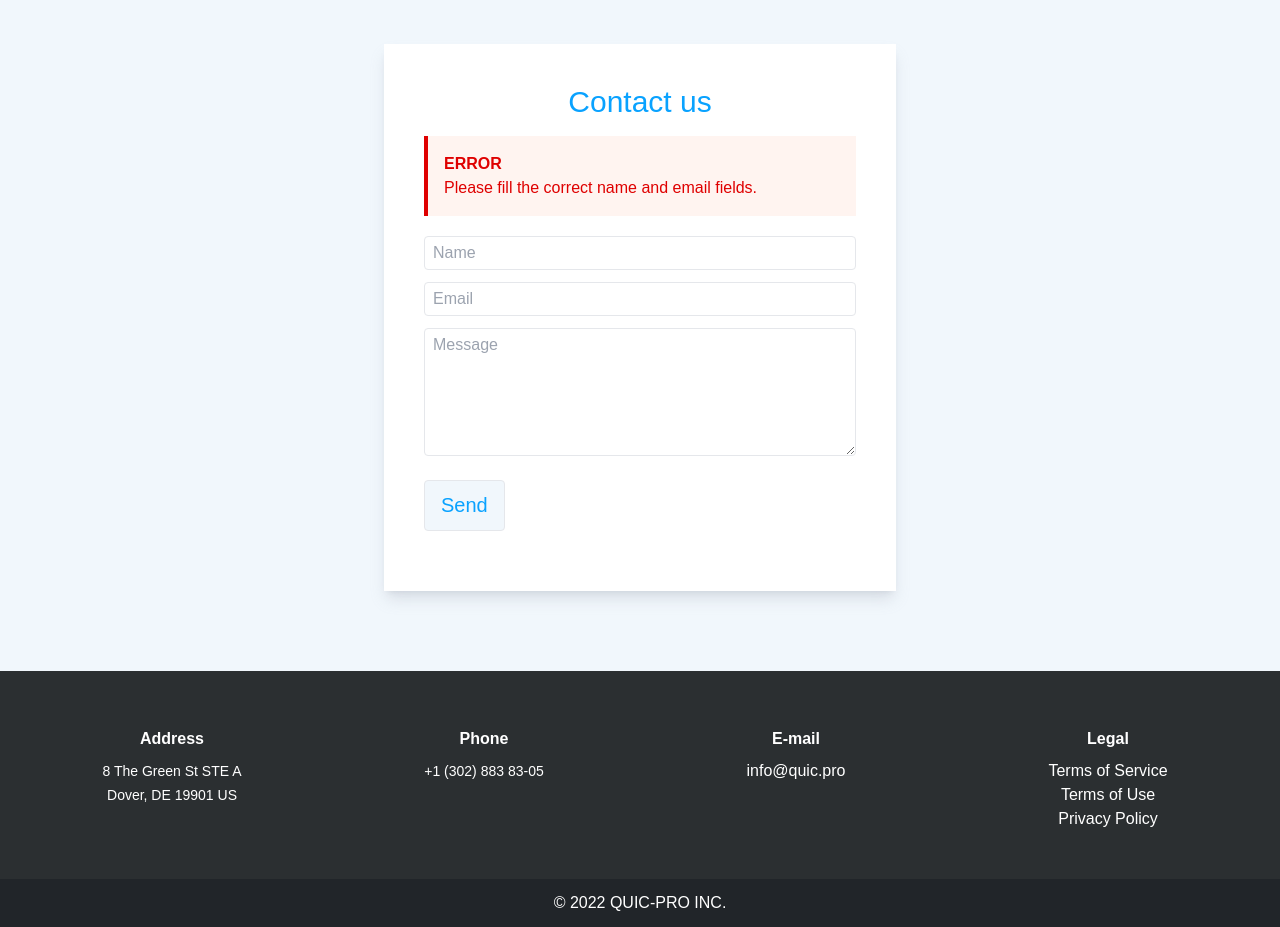
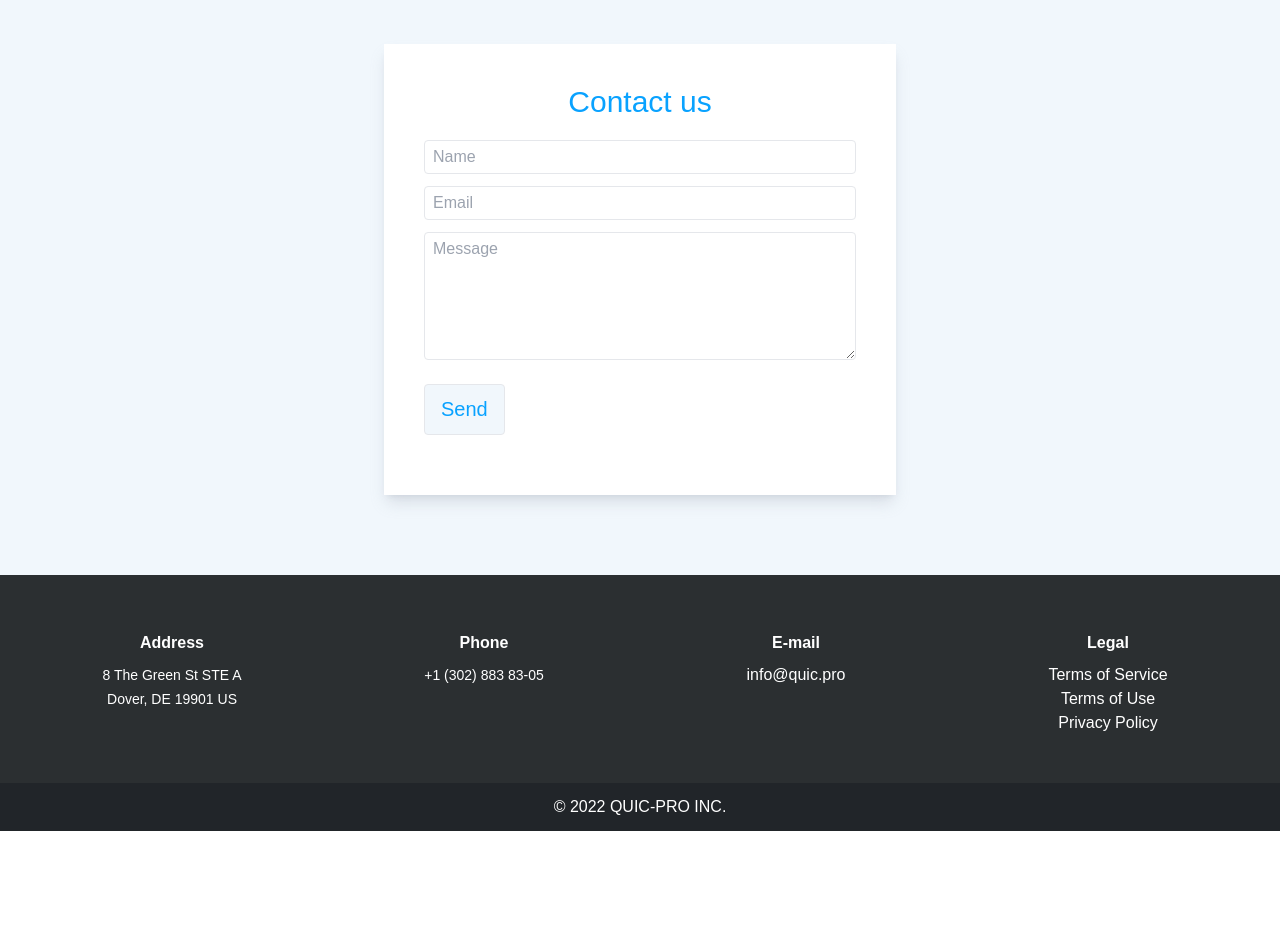
Before and after one commit to quic-pro/company-web-site, a React (Create React App) app: page / in a window 1280 px wide. Shown: the part 2140-3067 px from the top of the page. After the commit the page ends 2971 px from the top, so only its background shows below. Built offline with nearby package versions, Linux system fonts and the light colour scheme.

Commit message:
fix(contact): not showing error message before writing

```diff
--- a/src/components/Content/Contact/index.tsx
+++ b/src/components/Content/Contact/index.tsx
@@ -11,7 +11,7 @@ export default function Contact() {
   const [name, setName] = useState('');
   const [email, setEmail] = useState('');
   const [message, setMessage] = useState('');
-  const [isValidationCheck, setIsValidationCheck] = useState(false);
+  const [isValidationCheck, setIsValidationCheck] = useState<boolean | null>(null);
 
   const handlerChangePostData = (event: any, setState: (newValue: string) => void) => {
     setState(event.target.value);
```
